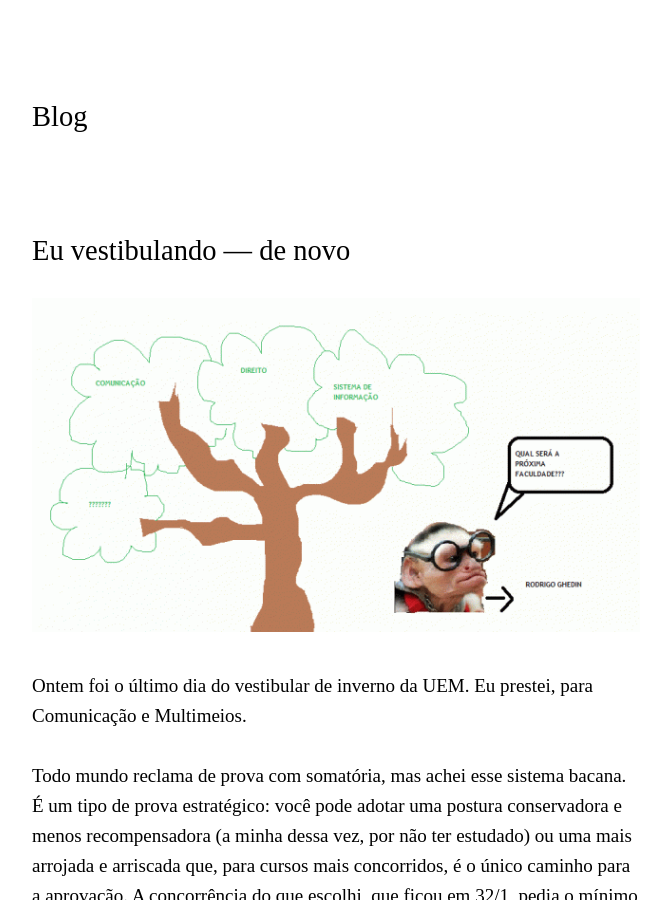
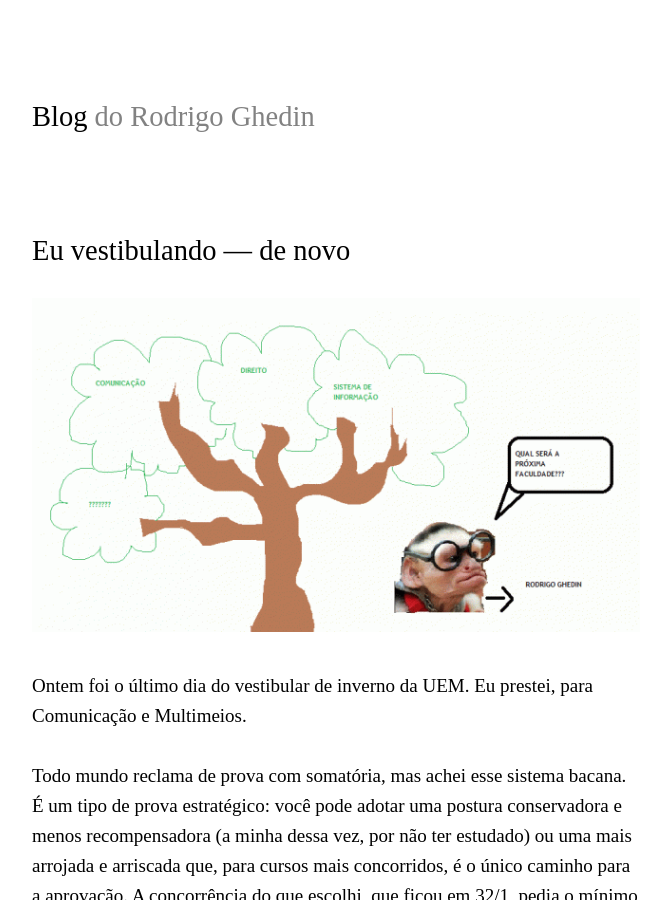
Before and after one commit to rghedin/rghedin.github.io, a Jekyll site: the page built from _posts/2012-07-11-vestibular-de-inverno-da-uem.md, in a window 1280 px wide and 900 px high. Shown: the whole window, without its empty margins (304-974 px from the left). Built offline with Jekyll 4.4.1, drawn with Linux system fonts in a browser that asks for light colours.

Commit message:
Esperança

```diff
--- a/_includes/header.html
+++ b/_includes/header.html
@@ -3,8 +3,8 @@
   <div id="container">
       <header>
       {% if page.id %}
-        <h2 class="title"><a href="{{ "/" | relative_url}}">Blog</a></h2>
+        <h2 class="title"><a href="{{ "/" | relative_url}}">Blog</a> do Rodrigo Ghedin</h2>
       {% else %}
-        <h1><a href="{{ "/" | relative_url}}">Blog</a></h1>
+        <h1><a href="{{ "/" | relative_url}}">Blog</a> do Rodrigo Ghedin</h1>
       {% endif %}
       </header>
```
